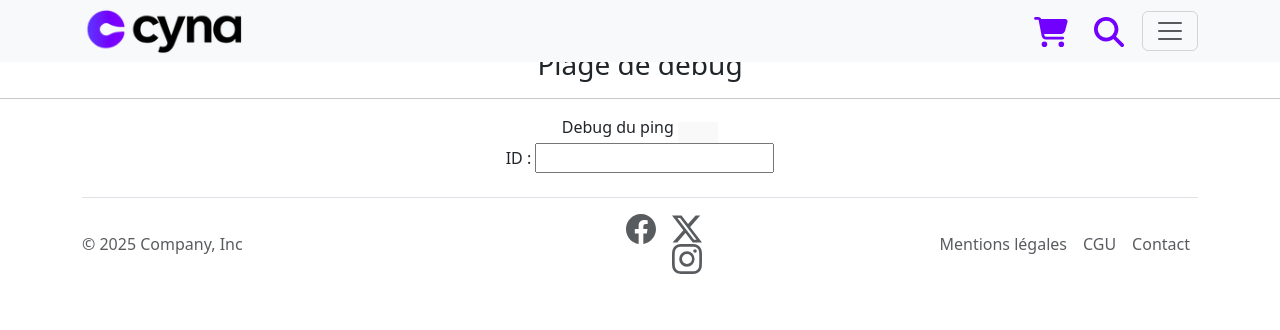
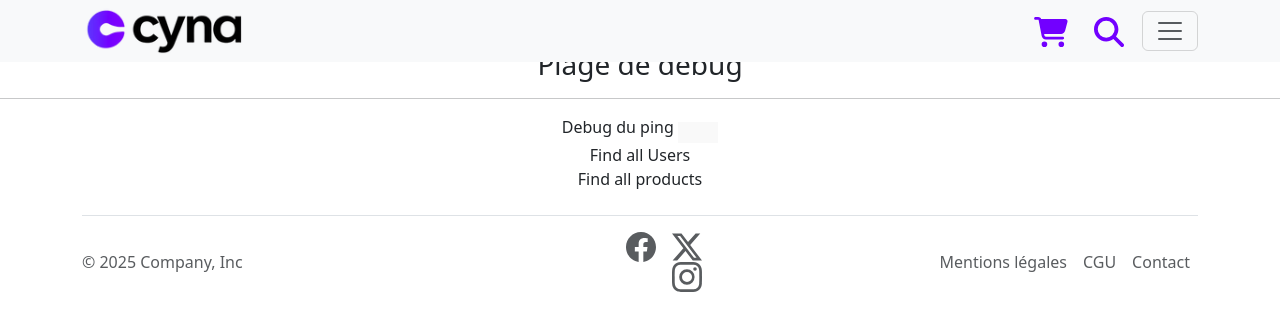
Before and after one commit to mliebaut/JohnCyna, a Vue app in the folder Cyna-Front/: page /debug in a window 1280 px wide. Shown: the top 330 px of the page. Built offline with nearby package versions, Linux system fonts and the light colour scheme.

Commit message:
Travail page debug

```diff
--- a/Cyna-Front/src/views/DebugView.vue
+++ b/Cyna-Front/src/views/DebugView.vue
@@ -1,15 +1,21 @@
-
 <template>
   <div>
     <h3>Plage de debug</h3>
     <hr>
+    <div class="container-fluid">
       <div>
         Debug du ping
         <button @click="ping_server()"></button>
       </div>
       <div>
-      ID : {{ userID }}
-      <input v-model="userID">
+        Find all Users
+        <div></div>
+      </div>
+      <div>
+        Find all products
+        <div></div>
+      </div>
+
     </div>
   </div>
 </template>
@@ -20,12 +26,12 @@ import Serv_Url from "../main.ts";
 
 const userID = ref("")
 
-async function ping_server(){
+async function ping_server() {
   const response = await fetch(Serv_Url, {
     method: "POST",
-    body: JSON.stringify({ username: "example" }),
+    body: JSON.stringify({username: "example"}),
     // headers: myHeaders,
-    mode:"no-cors"
+    mode: "no-cors"
   });
   console.log(response);
 }
```
Lines whose indentation alone changed are shown as unchanged.
